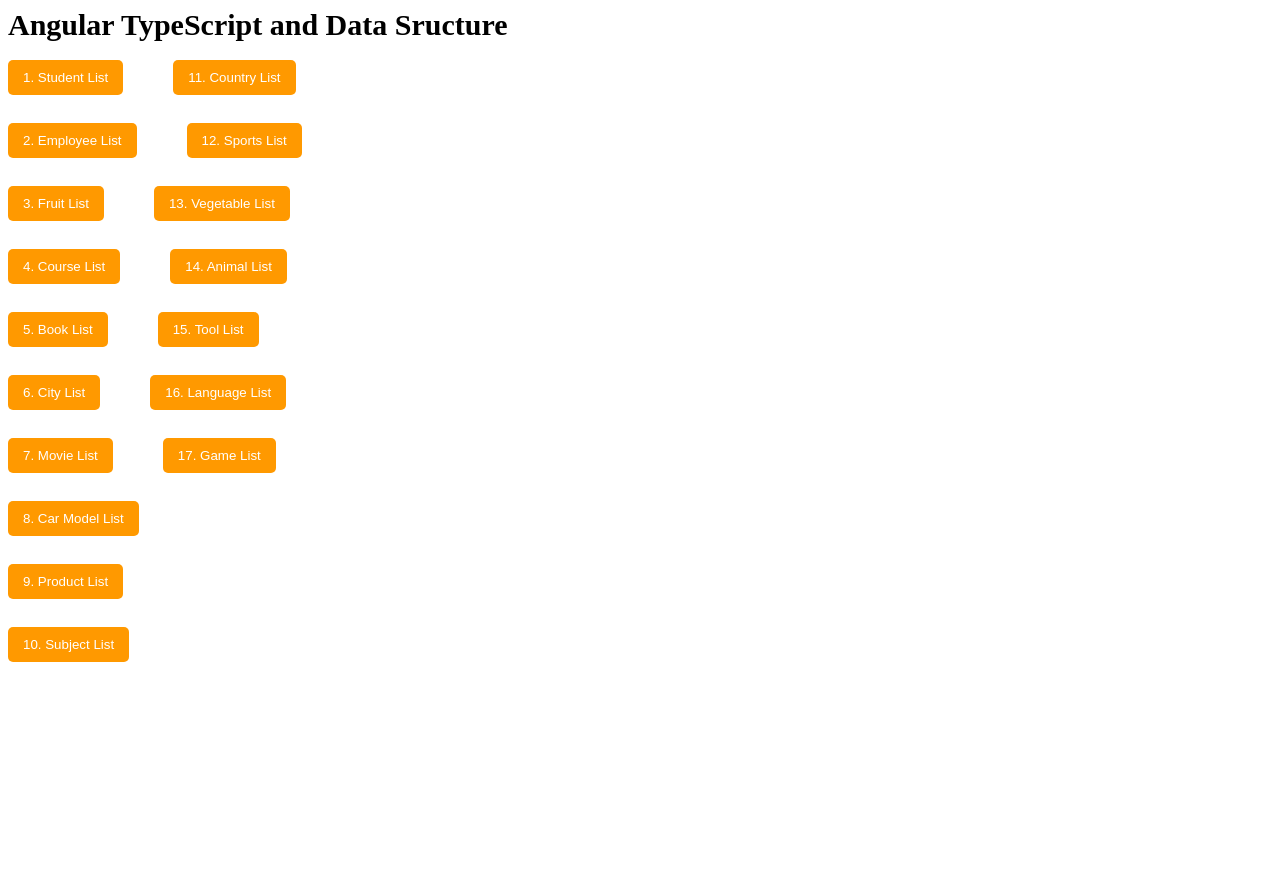
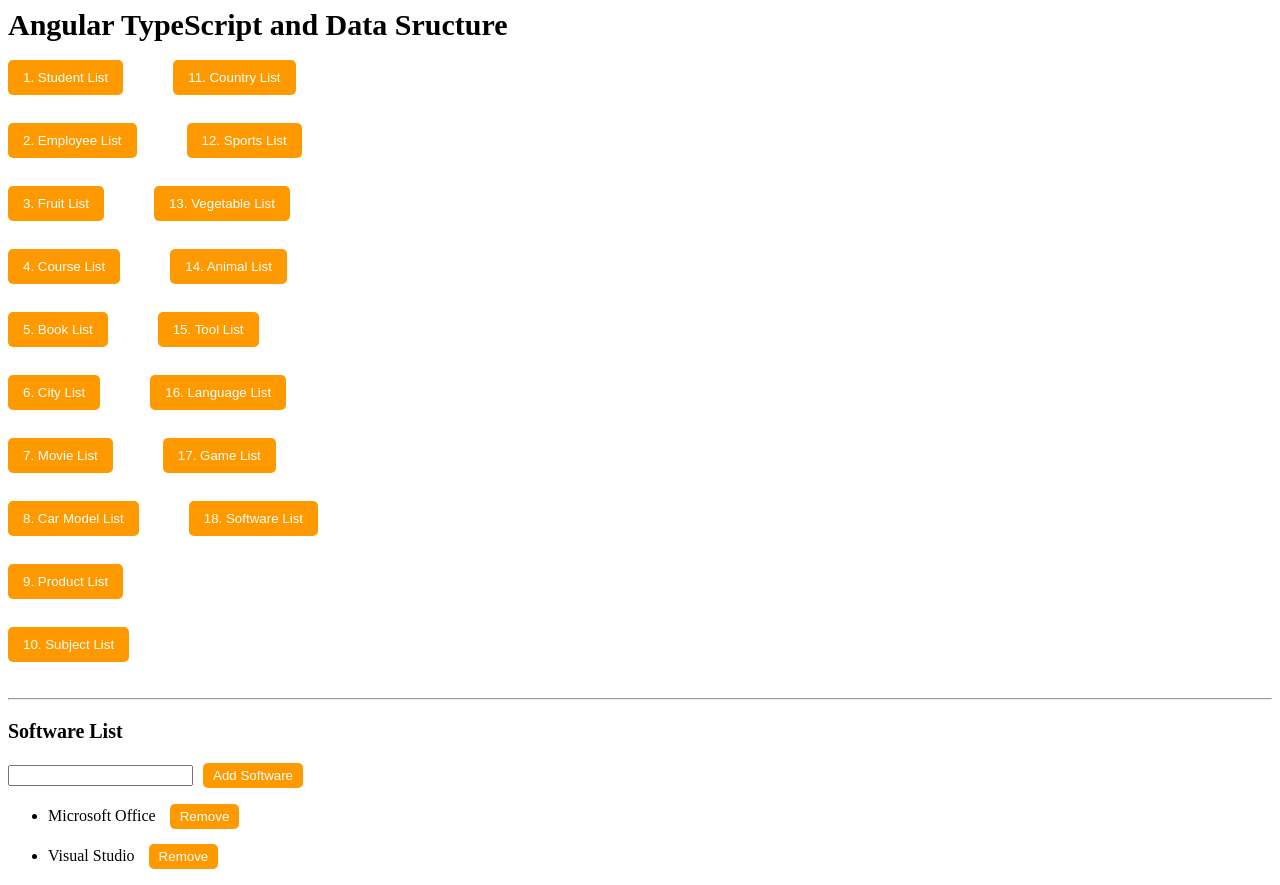
Before and after one commit to ricoparico/TypeScript-and-data-structures, an Angular app: page /softwarelist in a window 1280 px wide. Before the commit this address led to /. Before the commit the page ends 800 px from the top, so only its background shows below. Built offline with nearby package versions, Linux system fonts and the light colour scheme.

Commit message:
No.18 Software List

```diff
--- a/src/app/app-routing.module.ts
+++ b/src/app/app-routing.module.ts
@@ -18,6 +18,7 @@ import { AnimallistComponent } from './components/animallist/animallist.componen
 import { ToollistComponent } from './components/toollist/toollist.component';
 import { LanguagelistComponent } from './components/languagelist/languagelist.component';
 import { GamelistComponent } from './components/gamelist/gamelist.component';
+import { SoftwarelistComponent } from './components/softwarelist/softwarelist.component';
 
 const routes: Routes = [
   {path: "", component: LandingpageComponent},
@@ -37,7 +38,8 @@ const routes: Routes = [
   {path: "animallist", component: AnimallistComponent},
   {path: "toollist", component: ToollistComponent},
   {path: "languagelist", component: LanguagelistComponent},
-  {path: "gamelist", component: GamelistComponent}
+  {path: "gamelist", component: GamelistComponent},
+  {path: "softwarelist", component: SoftwarelistComponent}
 ];
 
 @NgModule({
--- a/src/app/app.component.html
+++ b/src/app/app.component.html
@@ -7,7 +7,7 @@
 <button routerLink="booklist">5. Book List</button> <button routerLink="toollist">15. Tool List</button><br><br>
 <button routerLink="citylist">6. City List</button> <button routerLink="languagelist">16. Language List</button><br><br>
 <button routerLink="movielist">7. Movie List</button> <button routerLink="gamelist">17. Game List</button><br><br>
-<button routerLink="carmodellist">8. Car Model List</button><br><br>
+<button routerLink="carmodellist">8. Car Model List</button> <button routerLink="softwarelist">18. Software List</button><br><br>
 <button routerLink="productlist">9. Product List</button><br><br>
 <button routerLink="subjectlist">10. Subject List</button><br><br>
 
--- a/src/app/app.module.ts
+++ b/src/app/app.module.ts
@@ -24,6 +24,7 @@ import { AnimallistComponent } from './components/animallist/animallist.componen
 import { ToollistComponent } from './components/toollist/toollist.component';
 import { LanguagelistComponent } from './components/languagelist/languagelist.component';
 import { GamelistComponent } from './components/gamelist/gamelist.component';
+import { SoftwarelistComponent } from './components/softwarelist/softwarelist.component';
 
 @NgModule({
   declarations: [
@@ -45,7 +46,8 @@ import { GamelistComponent } from './components/gamelist/gamelist.component';
     AnimallistComponent,
     ToollistComponent,
     LanguagelistComponent,
-    GamelistComponent
+    GamelistComponent,
+    SoftwarelistComponent
   ],
   imports: [
     BrowserModule,
--- a/src/app/components/gamelist/gamelist.component.html
+++ b/src/app/components/gamelist/gamelist.component.html
@@ -1,5 +1,5 @@
 <hr>
-<p>GameList</p>
+<p>Game List</p>
 
 <input type="text" [(ngModel)]="game"/>
 
--- /dev/null
+++ b/src/app/components/softwarelist/softwarelist.component.css
@@ -0,0 +1,21 @@
+p {
+    font-size: 20px;
+    font-weight: bold;
+}
+button{
+    background-color: #ff9900;
+    color: white;
+    border: none;
+    border-radius: 5px;
+    padding: 5px 10px;
+    cursor: pointer;
+    transition: background-color o.3s ease;
+    margin-left: 10px;
+}
+
+button:hover{
+    background-color: #ffd000;
+}
+li{
+    margin-bottom: 15px;
+    }
--- /dev/null
+++ b/src/app/components/softwarelist/softwarelist.component.html
@@ -0,0 +1,12 @@
+<hr>
+<p>Software List</p>
+
+<input type="text" [(ngModel)]="software"/>
+
+<button (click)="addSoftwares()">Add Software</button>
+
+<ul>
+    <li *ngFor="let software of softwareList; let s = index">
+        {{ software }} <button (click)="removeItem(s)">Remove</button>
+    </li>
+</ul>
--- /dev/null
+++ b/src/app/components/softwarelist/softwarelist.component.ts
@@ -0,0 +1,21 @@
+import { Component } from '@angular/core';
+
+@Component({
+  selector: 'app-softwarelist',
+  templateUrl: './softwarelist.component.html',
+  styleUrl: './softwarelist.component.css'
+})
+export class SoftwarelistComponent {
+  softwareList: string[]=["Microsoft Office", "Visual Studio"];
+  software: string="";
+
+  addSoftwares(){
+    if (this.software){
+      this.softwareList.push(this.software);
+      this.software="";
+    }
+  }
+  removeItem(index: number) {
+    this.softwareList.splice(index, 1);
+  }
+}
```
Also changed, not shown: 1 other file (tests, documents, lock files or other folders).
